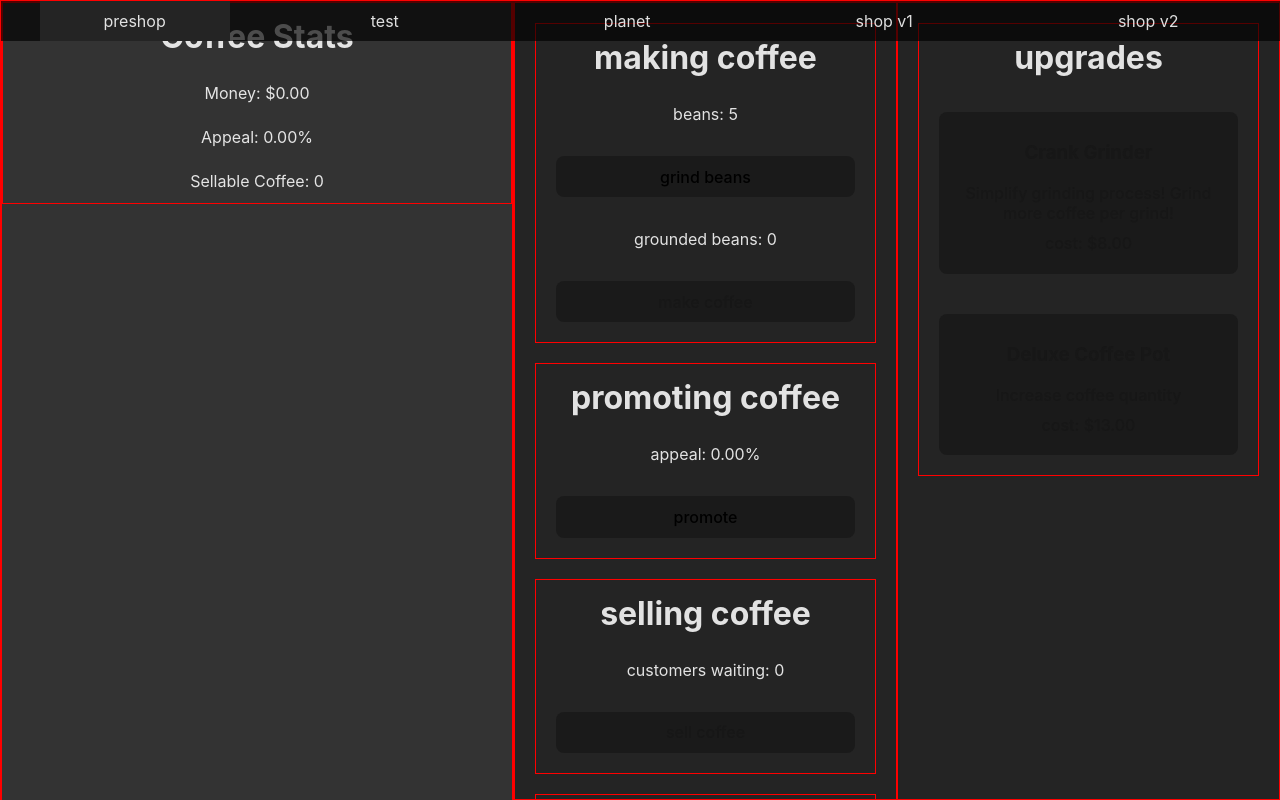
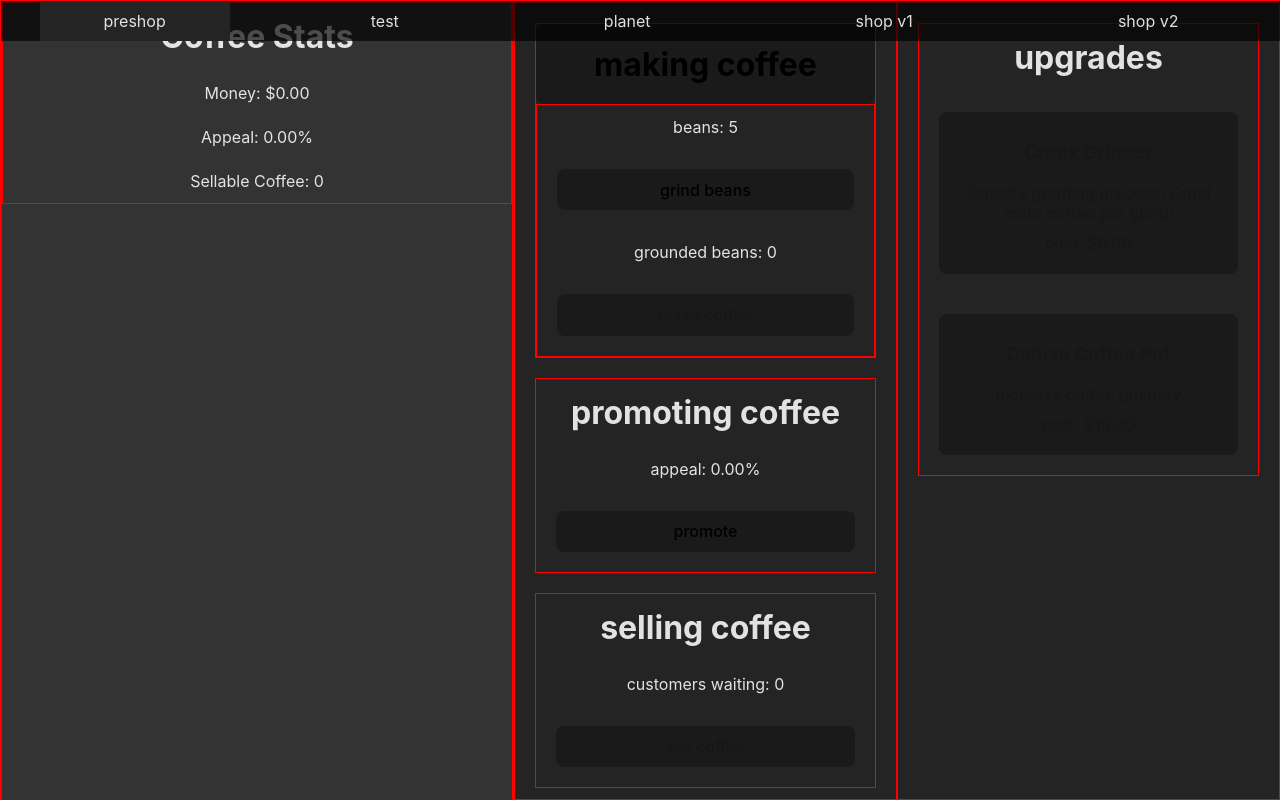
Before and after one commit to jaxonRuiz/GalacticCoffeeShop, a Svelte app: page / in a window 1280 px wide. Shown: the top 800 px of the page. Built offline with nearby package versions, Linux system fonts and the light colour scheme.

Commit message:
sample dropdown as requested

```diff
--- a/src/components/Preshop.svelte
+++ b/src/components/Preshop.svelte
@@ -26,6 +26,9 @@
   let waitingCustomers = pshop.w_waitingCustomers;
   let beanPrice = pshop.w_beanPrice;
   let grindProg = pshop.w_grindProgress;
+
+  // dropdowns (true = open, false = closed)
+  let dpdn_make = $state(true);
 </script>
 
 <main class="shop container">
@@ -41,7 +44,15 @@
   <div class="shop right row">
     <div class="col">
       <div class="col block">
+        <button
+          class="dpdn"
+          onclick={() => {
+            dpdn_make = !dpdn_make;
+          }}
+        >
           <h1>making coffee</h1>
+        </button>
+        <div class="dpdn content col {dpdn_make ? 'open' : ''}">
           <p>beans: {$beans}</p>
           <!-- button style to showcase how much more to grind -->
           <button
@@ -60,6 +71,7 @@
               pshop.makeCoffee();
             }}>make coffee</button
           >
+        </div>
       </div>
 
       <div class="col block">
@@ -135,13 +147,24 @@
   }
 
   div.block,
-  button {
+  button:not(.dpdn) {
     margin: 20px;
   }
   div.block {
     margin-bottom: 0;
   }
 
+  .dpdn {
+    transition: height 0.2s;
+    &.content {
+      height: 0;
+      overflow-y: hidden;
+      &.open {
+        height: fit-content;
+      }
+    }
+  }
+
   .shop.right > div {
     width: 50%;
   }
```
Lines whose indentation alone changed are shown as unchanged.
